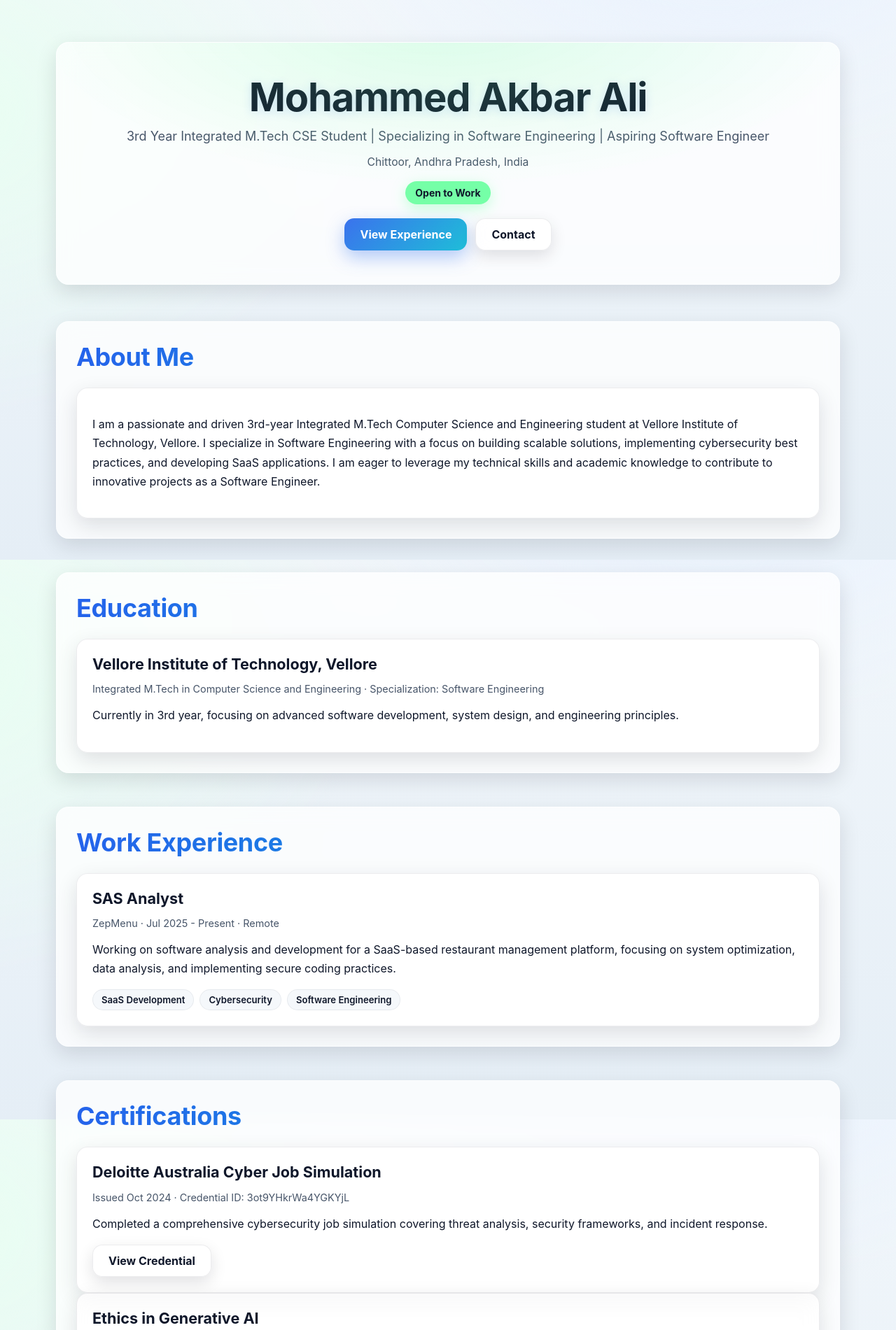
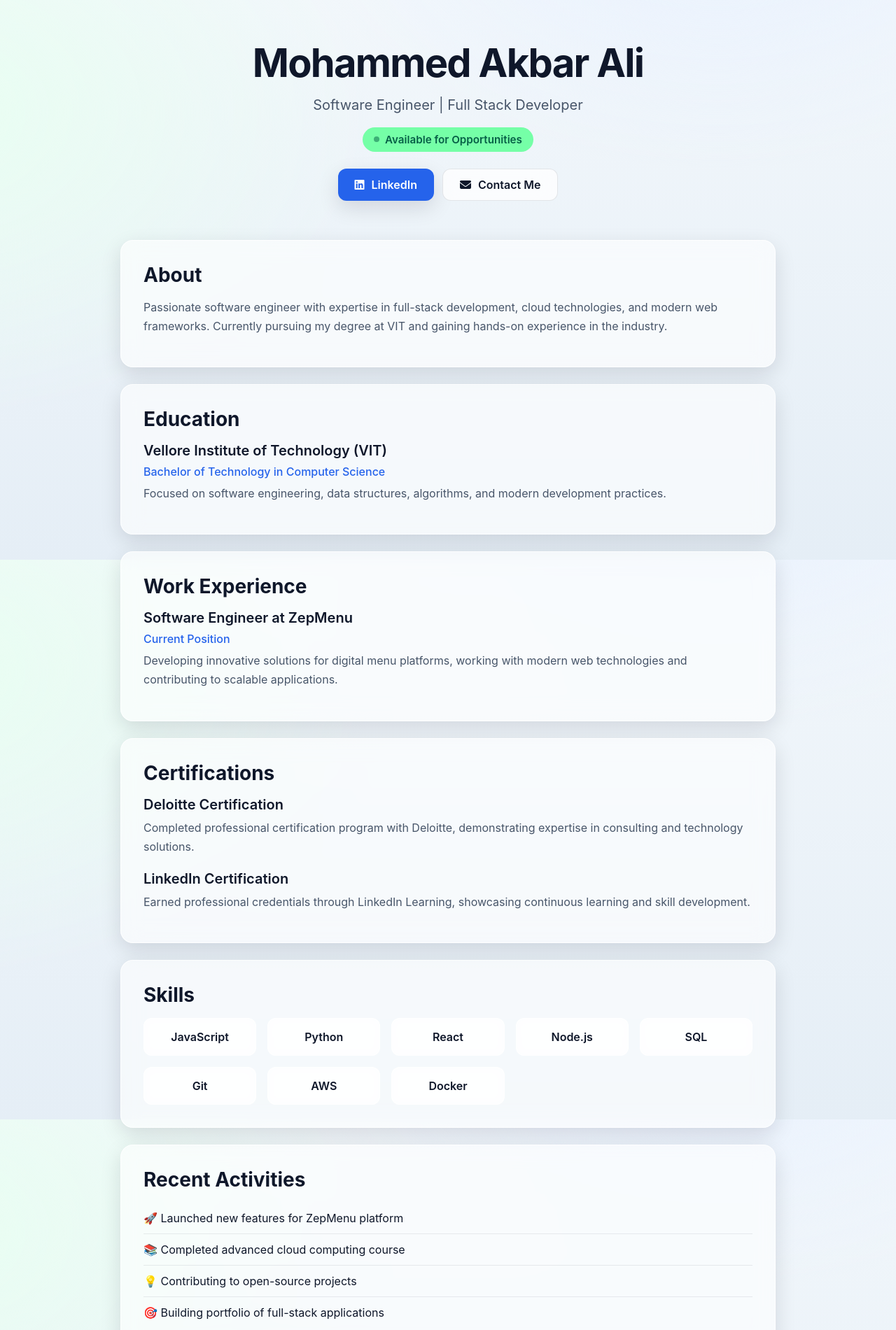
Before and after one commit to akbarali2k6/akbarali2k6.github.io, a plain HTML site: page index.html in a window 1280 px wide. Shown: the top 1901 px of the page at 70% size. Drawn offline with Linux system fonts and the light colour scheme.

Commit message:
Add LinkedIn and contact buttons with icons

```diff
--- a/index.html
+++ b/index.html
@@ -1,9 +1,10 @@
 <!DOCTYPE html>
 <html lang="en">
 <head>
-  <meta charset="UTF-8" />
-  <meta name="viewport" content="width=device-width, initial-scale=1.0" />
+  <meta charset="UTF-8">
+  <meta name="viewport" content="width=device-width, initial-scale=1.0">
   <title>Mohammed Akbar Ali - Portfolio</title>
+  <link rel="stylesheet" href="https://cdnjs.cloudflare.com/ajax/libs/font-awesome/6.4.0/css/all.min.css">
   <style>
     :root {
       --bg: #eef4f9;
@@ -21,7 +22,6 @@
       --bezier: cubic-bezier(0.16, 1, 0.3, 1);
       --glass-blur: blur(14px);
     }
-
     html, body { height: 100%; }
     body {
       margin: 0;
@@ -34,212 +34,240 @@
       -webkit-font-smoothing: antialiased;
       -moz-osx-font-smoothing: grayscale;
     }
-
-    .container { max-width: 1120px; margin: 0 auto; padding: 32px 20px 80px; }
-
-    /* Utility */
-    .glass {
-      background: var(--surface);
-      -webkit-backdrop-filter: var(--glass-blur);
-      backdrop-filter: var(--glass-blur);
-      border: 1px solid rgba(255,255,255,0.5);
+    * { box-sizing: border-box; }
+    .container {
+      max-width: 1000px;
+      margin: 0 auto;
+      padding: 60px 32px;
+    }
+    .header {
+      text-align: center;
+      margin-bottom: 56px;
+    }
+    .header h1 {
+      font-size: 3.5rem;
+      font-weight: 700;
+      margin: 0 0 16px;
+      letter-spacing: -0.03em;
+      line-height: 1.1;
+    }
+    .header p {
+      font-size: 1.25rem;
+      color: var(--muted);
+      margin: 0 0 20px;
+    }
+    .status-badge {
+      display: inline-flex;
+      align-items: center;
+      gap: 8px;
+      padding: 8px 16px;
+      background: var(--mint);
+      color: #065f46;
+      border-radius: 20px;
+      font-size: 0.95rem;
+      font-weight: 600;
+      margin-bottom: 24px;
+    }
+    .status-badge::before {
+      content: '';
+      width: 8px;
+      height: 8px;
+      background: #065f46;
+      border-radius: 50%;
+      animation: pulse 2s infinite;
+    }
+    @keyframes pulse {
+      0%, 100% { opacity: 1; }
+      50% { opacity: 0.5; }
+    }
+    .buttons {
+      display: flex;
+      gap: 12px;
+      justify-content: center;
+      flex-wrap: wrap;
+    }
+    .btn {
+      display: inline-flex;
+      align-items: center;
+      gap: 10px;
+      padding: 12px 24px;
+      border: none;
+      border-radius: 12px;
+      font-size: 1rem;
+      font-weight: 600;
+      cursor: pointer;
+      text-decoration: none;
+      transition: all 0.3s var(--bezier);
+    }
+    .btn-primary {
+      background: var(--primary);
+      color: white;
       box-shadow: var(--shadow);
     }
-
-    /* Header */
-    .header {
+    .btn-primary:hover {
+      transform: translateY(-2px);
+      box-shadow: var(--shadow-lg);
+    }
+    .btn-secondary {
+      background: var(--surface-strong);
+      color: var(--text);
+      backdrop-filter: var(--glass-blur);
+      border: 1px solid rgba(15, 23, 42, 0.1);
+    }
+    .btn-secondary:hover {
+      background: rgba(255, 255, 255, 0.85);
+      transform: translateY(-2px);
+    }
+    .card {
+      background: var(--surface);
+      backdrop-filter: var(--glass-blur);
+      border: 1px solid rgba(255, 255, 255, 0.8);
+      border-radius: var(--radius);
+      padding: 32px;
+      margin-bottom: 24px;
+      box-shadow: var(--shadow);
+      transition: all 0.4s var(--bezier);
+    }
+    .card:hover {
+      transform: translateY(-4px);
+      box-shadow: var(--shadow-lg);
+      border-color: rgba(255, 255, 255, 0.9);
+    }
+    .card h2 {
+      font-size: 1.75rem;
+      font-weight: 700;
+      margin: 0 0 16px;
+      color: var(--text);
+    }
+    .card p {
+      color: var(--muted);
+      line-height: 1.7;
+      margin: 0 0 12px;
+    }
+    .card-title {
+      font-size: 1.25rem;
+      font-weight: 600;
+      margin: 0 0 8px;
+      color: var(--text);
+    }
+    .card-meta {
+      color: var(--primary);
+      font-weight: 500;
+      margin-bottom: 8px;
+    }
+    .skills-grid {
+      display: grid;
+      grid-template-columns: repeat(auto-fit, minmax(140px, 1fr));
+      gap: 16px;
+      margin-top: 16px;
+    }
+    .skill-item {
+      background: rgba(255, 255, 255, 0.7);
+      backdrop-filter: blur(8px);
+      padding: 16px;
+      border-radius: 12px;
       text-align: center;
-      margin: 28px 0 52px;
-      padding: 48px 24px;
-      border-radius: var(--radius);
-      position: relative;
+      font-weight: 600;
+      color: var(--text);
+      border: 1px solid rgba(255, 255, 255, 0.9);
+      transition: all 0.3s var(--bezier);
     }
-    .header::before {
-      content: "";
-      position: absolute;
-      inset: 0;
-      border-radius: inherit;
-      pointer-events: none;
-      background: radial-gradient(1000px 400px at 50% -10%, rgba(117,255,167,0.25), transparent 60%);
+    .skill-item:hover {
+      background: rgba(255, 255, 255, 0.9);
+      transform: translateY(-2px);
     }
-    .name {
-      margin: 0 0 10px;
-      font-size: 3.5rem;
-      font-weight: 700;
-      line-height: 1.08;
-      letter-spacing: -0.02em;
-      text-shadow: 0 3px 14px rgba(37, 99, 235, 0.18);
+    .activity-list {
+      list-style: none;
+      padding: 0;
+      margin: 16px 0 0;
     }
-    .subtitle { font-size: 1.125rem; color: var(--muted); margin: 12px 0; line-height: 1.6; }
-    .location { font-size: 0.98rem; color: var(--muted); margin: 8px 0 18px; }
-    .badge {
-      display: inline-flex; align-items: center; gap: 8px;
-      padding: 8px 14px; background: var(--mint); color: var(--text);
-      border-radius: 22px; font-size: 0.875rem; font-weight: 700;
-      box-shadow: 0 6px 20px rgba(117,255,167,0.4);
+    .activity-list li {
+      padding: 12px 0;
+      border-bottom: 1px solid rgba(15, 23, 42, 0.08);
     }
-    .cta { margin-top: 20px; display: flex; gap: 12px; justify-content: center; flex-wrap: wrap; }
-    .btn {
-      display: inline-flex; align-items: center; gap: 10px; padding: 12px 22px;
-      background: linear-gradient(135deg, rgba(37,99,235,0.9), rgba(6,182,212,0.9));
-      color: white; border-radius: 14px; text-decoration: none; font-weight: 700;
-      box-shadow: 0 10px 26px rgba(37, 99, 235, 0.35);
-      -webkit-backdrop-filter: blur(8px);
-      backdrop-filter: blur(8px);
-      transition: transform .2s var(--bezier), box-shadow .2s var(--bezier), filter .2s var(--bezier);
+    .activity-list li:last-child {
+      border-bottom: none;
     }
-    .btn:hover { transform: translateY(-2px); box-shadow: 0 16px 36px rgba(37, 99, 235, 0.45); filter: saturate(1.05); }
-    .btn.secondary { background: rgba(255,255,255,0.75); color: var(--text); border: 1px solid rgba(15,23,42,0.08); box-shadow: 0 8px 22px rgba(2,8,23,0.12); }
-    .btn.secondary:hover { background: rgba(255,255,255,0.9); box-shadow: 0 14px 34px rgba(2,8,23,0.18); }
-
-    /* Section */
-    .section { margin-bottom: 48px; border-radius: var(--radius); padding: 28px; position: relative; overflow: hidden; }
-    .section .title {
-      margin: 0 0 22px; font-size: 2.25rem; font-weight: 700; letter-spacing: -0.01em;
-      background: linear-gradient(90deg, var(--primary), var(--cyan));
-      -webkit-background-clip: text; -webkit-text-fill-color: transparent; background-clip: text;
-    }
-    .card { position: relative; border-radius: 16px; padding: 22px; border: 1px solid rgba(15,23,42,0.08); transition: transform .25s var(--bezier), box-shadow .25s var(--bezier), border-color .25s var(--bezier); overflow: hidden; }
-    .card::before { content: ""; position: absolute; top: 0; left: 0; right: 0; height: 4px; background: linear-gradient(90deg, var(--primary), var(--cyan)); transform: scaleX(0); transform-origin: left; transition: transform .3s var(--bezier); }
-    .card:hover::before { transform: scaleX(1); }
-    .card:hover { transform: translateY(-4px); box-shadow: var(--shadow-lg); border-color: var(--ring); }
-    .card h3 { margin: 0 0 8px; font-size: 1.35rem; font-weight: 700; }
-    .meta { font-size: 0.9rem; color: var(--muted); margin-bottom: 10px; }
-    .description { line-height: 1.7; color: var(--text); }
-
-    /* Tags */
-    .tags { display: flex; flex-wrap: wrap; gap: 8px; margin-top: 12px; }
-    .tag { padding: 6px 12px; background: rgba(241,245,249,0.7); color: var(--text); border-radius: 999px; font-size: 0.82rem; font-weight: 600; border: 1px solid rgba(15,23,42,0.06); }
-
-    /* Skills */
-    .skills-grid { display: grid; grid-template-columns: repeat(auto-fit, minmax(200px, 1fr)); gap: 16px; }
-    .skill-item { text-align: center; padding: 20px; border-radius: 14px; border: 1px solid rgba(15,23,42,0.08); transition: all .25s var(--bezier); cursor: default; position: relative; overflow: hidden; }
-    .skill-item::after { content: ""; position: absolute; inset: 0; background: linear-gradient(135deg, rgba(37,99,235,0.12), rgba(6,182,212,0.12)); opacity: 0; transition: opacity .25s var(--bezier); }
-    .skill-item:hover { transform: translateY(-4px); box-shadow: 0 12px 28px rgba(2,8,23,0.12); }
-    .skill-item:hover::after { opacity: 1; }
-
-    /* Activities */
-    .activities { list-style: none; padding: 0; margin: 0; }
-    .activities li { padding: 16px 0; border-bottom: 1px solid rgba(15,23,42,0.08); line-height: 1.65; }
-    .activities li:last-child { border-bottom: none; }
-    .activities li::before { content: '▸'; color: var(--primary); font-weight: 800; margin-right: 10px; }
-
-    /* Footer */
-    footer { margin-top: 56px; border-radius: var(--radius); overflow: hidden; }
-    .thanks { padding: 26px; text-align: center; font-weight: 600; color: #0b172a; }
-    .divider { height: 1px; background: linear-gradient(90deg, rgba(2,8,23,0), rgba(2,8,23,0.15), rgba(2,8,23,0)); }
-    .copyright { padding: 18px; text-align: center; color: var(--muted); font-size: 0.95rem; }
-
-    /* Glass application */
-    .glass.section, .glass.card, .glass.header, footer.glass { background: var(--surface-strong); backdrop-filter: var(--glass-blur); -webkit-backdrop-filter: var(--glass-blur); }
-
-    /* Responsive */
-    @media (max-width: 768px) {
-      .name { font-size: 2.5rem; }
-      .section .title { font-size: 1.85rem; }
-      .section { padding: 22px; }
+    footer {
+      text-align: center;
+      padding: 32px 32px 48px;
+      color: var(--muted);
+      font-size: 0.95rem;
     }
   </style>
 </head>
 <body>
   <div class="container">
-    <!-- Header -->
-    <header class="header glass">
-      <h1 class="name">Mohammed Akbar Ali</h1>
-      <p class="subtitle">3rd Year Integrated M.Tech CSE Student | Specializing in Software Engineering | Aspiring Software Engineer</p>
-      <p class="location">Chittoor, Andhra Pradesh, India</p>
-      <span class="badge" title="Availability status">Open to Work</span>
-      <div class="cta">
-        <a class="btn" href="#work">View Experience</a>
-        <a class="btn secondary" href="#contact">Contact</a>
-      </div>
-    </header>
-
-    <!-- About Me -->
-    <section id="about" class="section glass">
-      <h2 class="title">About Me</h2>
-      <div class="card glass">
-        <p class="description">
-          I am a passionate and driven 3rd-year Integrated M.Tech Computer Science and Engineering student at Vellore Institute of Technology, Vellore. I specialize in Software Engineering with a focus on building scalable solutions, implementing cybersecurity best practices, and developing SaaS applications. I am eager to leverage my technical skills and academic knowledge to contribute to innovative projects as a Software Engineer.
-        </p>
-      </div>
-    </section>
-
-    <!-- Education -->
-    <section id="education" class="section glass">
-      <h2 class="title">Education</h2>
-      <div class="card glass">
-        <h3>Vellore Institute of Technology, Vellore</h3>
-        <p class="meta">Integrated M.Tech in Computer Science and Engineering · Specialization: Software Engineering</p>
-        <p class="description">Currently in 3rd year, focusing on advanced software development, system design, and engineering principles.</p>
-      </div>
-    </section>
-
-    <!-- Work Experience -->
-    <section id="work" class="section glass">
-      <h2 class="title">Work Experience</h2>
-      <div class="card glass">
-        <h3>SAS Analyst</h3>
-        <p class="meta">ZepMenu · Jul 2025 - Present · Remote</p>
-        <p class="description">Working on software analysis and development for a SaaS-based restaurant management platform, focusing on system optimization, data analysis, and implementing secure coding practices.</p>
-        <div class="tags">
-          <span class="tag">SaaS Development</span>
-          <span class="tag">Cybersecurity</span>
-          <span class="tag">Software Engineering</span>
+    <div class="header">
+      <h1>Mohammed Akbar Ali</h1>
+      <p>Software Engineer | Full Stack Developer</p>
+      <div class="status-badge">Available for Opportunities</div>
+      <div class="buttons">
+        <a href="https://www.linkedin.com/in/akbarali20/" class="btn btn-primary" target="_blank">
+          <i class="fab fa-linkedin"></i>
+          LinkedIn
+        </a>
+        <a href="mailto:akbarali@example.com" class="btn btn-secondary">
+          <i class="fas fa-envelope"></i>
+          Contact Me
+        </a>
       </div>
     </div>
-    </section>
 
-    <!-- Certifications -->
-    <section id="certs" class="section glass">
-      <h2 class="title">Certifications</h2>
-      <div class="card glass">
-        <h3>Deloitte Australia Cyber Job Simulation</h3>
-        <p class="meta">Issued Oct 2024 · Credential ID: 3ot9YHkrWa4YGKYjL</p>
-        <p class="description">Completed a comprehensive cybersecurity job simulation covering threat analysis, security frameworks, and incident response.</p>
-        <a class="btn secondary" href="https://forage-uploads-prod.s3.amazonaws.com/completion-certificates/Deloitte%20Australia/YPWCiGNTkr6QxcpEu_Deloitte%20Australia_3ot9YHkrWa4YGKYjL_1728802909701_completion_certificate.pdf" target="_blank" rel="noopener">View Credential</a>
+    <div class="card">
+      <h2>About</h2>
+      <p>Passionate software engineer with expertise in full-stack development, cloud technologies, and modern web frameworks. Currently pursuing my degree at VIT and gaining hands-on experience in the industry.</p>
     </div>
-      <div class="card glass">
-        <h3>Ethics in Generative AI</h3>
-        <p class="meta">LinkedIn Learning · Issued Oct 2024 · Credential ID: AZdxcJgkHjm2r8yv4r6vBTzCW0-p</p>
-        <p class="description">Explored ethical considerations, responsible AI practices, and governance frameworks for generative AI technologies.</p>
-        <a class="btn secondary" href="https://www.linkedin.com/learning/certificates/40ebc8dc99eb6c2e9c5ad062bc0d0b9301f00cd6a2c5c36e8b19bc1cf7a36168" target="_blank" rel="noopener">View Credential</a>
+
+    <div class="card">
+      <h2>Education</h2>
+      <div class="card-title">Vellore Institute of Technology (VIT)</div>
+      <div class="card-meta">Bachelor of Technology in Computer Science</div>
+      <p>Focused on software engineering, data structures, algorithms, and modern development practices.</p>
     </div>
-    </section>
 
-    <!-- Skills -->
-    <section id="skills" class="section glass">
-      <h2 class="title">Skills</h2>
+    <div class="card">
+      <h2>Work Experience</h2>
+      <div class="card-title">Software Engineer at ZepMenu</div>
+      <div class="card-meta">Current Position</div>
+      <p>Developing innovative solutions for digital menu platforms, working with modern web technologies and contributing to scalable applications.</p>
+    </div>
+
+    <div class="card">
+      <h2>Certifications</h2>
+      <div class="card-title">Deloitte Certification</div>
+      <p>Completed professional certification program with Deloitte, demonstrating expertise in consulting and technology solutions.</p>
+      <div class="card-title" style="margin-top: 20px;">LinkedIn Certification</div>
+      <p>Earned professional credentials through LinkedIn Learning, showcasing continuous learning and skill development.</p>
+    </div>
+
+    <div class="card">
+      <h2>Skills</h2>
       <div class="skills-grid">
-        <div class="skill-item glass">SaaS Development</div>
-        <div class="skill-item glass">Cybersecurity</div>
-        <div class="skill-item glass">Software Engineering</div>
-        <div class="skill-item glass">System Analysis</div>
-        <div class="skill-item glass">Data Analysis</div>
-        <div class="skill-item glass">Secure Coding</div>
-        <div class="skill-item glass">Problem Solving</div>
-        <div class="skill-item glass">Ethical AI</div>
+        <div class="skill-item">JavaScript</div>
+        <div class="skill-item">Python</div>
+        <div class="skill-item">React</div>
+        <div class="skill-item">Node.js</div>
+        <div class="skill-item">SQL</div>
+        <div class="skill-item">Git</div>
+        <div class="skill-item">AWS</div>
+        <div class="skill-item">Docker</div>
       </div>
-    </section>
+    </div>
 
-    <!-- Recent Activities -->
-    <section id="activities" class="section glass">
-      <h2 class="title">Recent Activities</h2>
-      <ul class="activities">
-        <li>Started role as SAS Analyst at ZepMenu, focusing on SaaS platform development and optimization</li>
-        <li>Completed Deloitte Australia Cyber Job Simulation, gaining hands-on experience in cybersecurity practices</li>
-        <li>Earned Ethics in Generative AI certification from LinkedIn Learning</li>
-        <li>Actively pursuing Software Engineering specialization as part of Integrated M.Tech program at VIT Vellore</li>
-        <li>Open to new opportunities in Software Engineering roles</li>
+    <div class="card">
+      <h2>Recent Activities</h2>
+      <ul class="activity-list">
+        <li>🚀 Launched new features for ZepMenu platform</li>
+        <li>📚 Completed advanced cloud computing course</li>
+        <li>💡 Contributing to open-source projects</li>
+        <li>🎯 Building portfolio of full-stack applications</li>
       </ul>
-    </section>
+    </div>
+  </div>
 
-    <!-- Footer -->
-    <footer class="glass">
-      <div class="thanks">Thank you for visiting my portfolio!</div>
-      <div class="divider"></div>
-      <div class="copyright">© 2025 Mohammed Akbar Ali. All rights reserved.</div>
+  <footer>
+    <p>Thank you for visiting my portfolio!</p>
   </footer>
-  </div>
 </body>
 </html>
```
Lines whose indentation alone changed are shown as unchanged.
